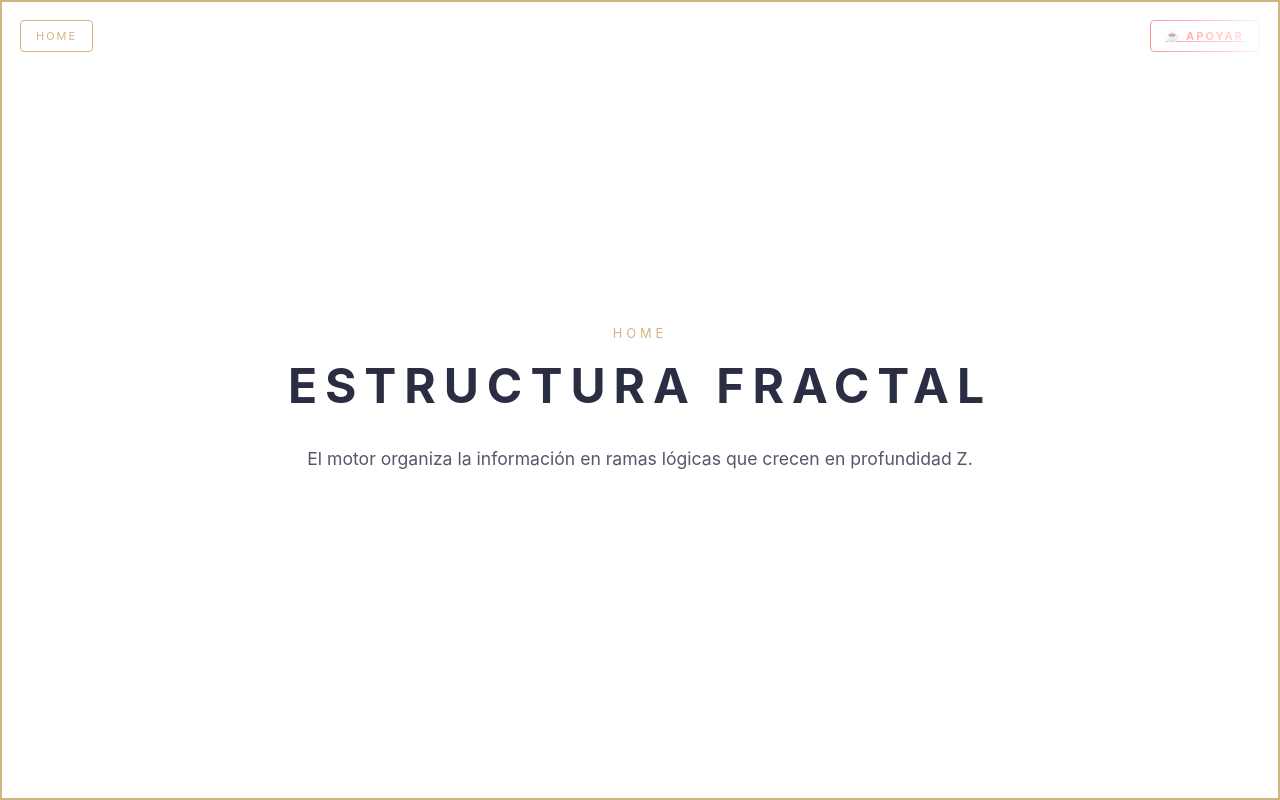
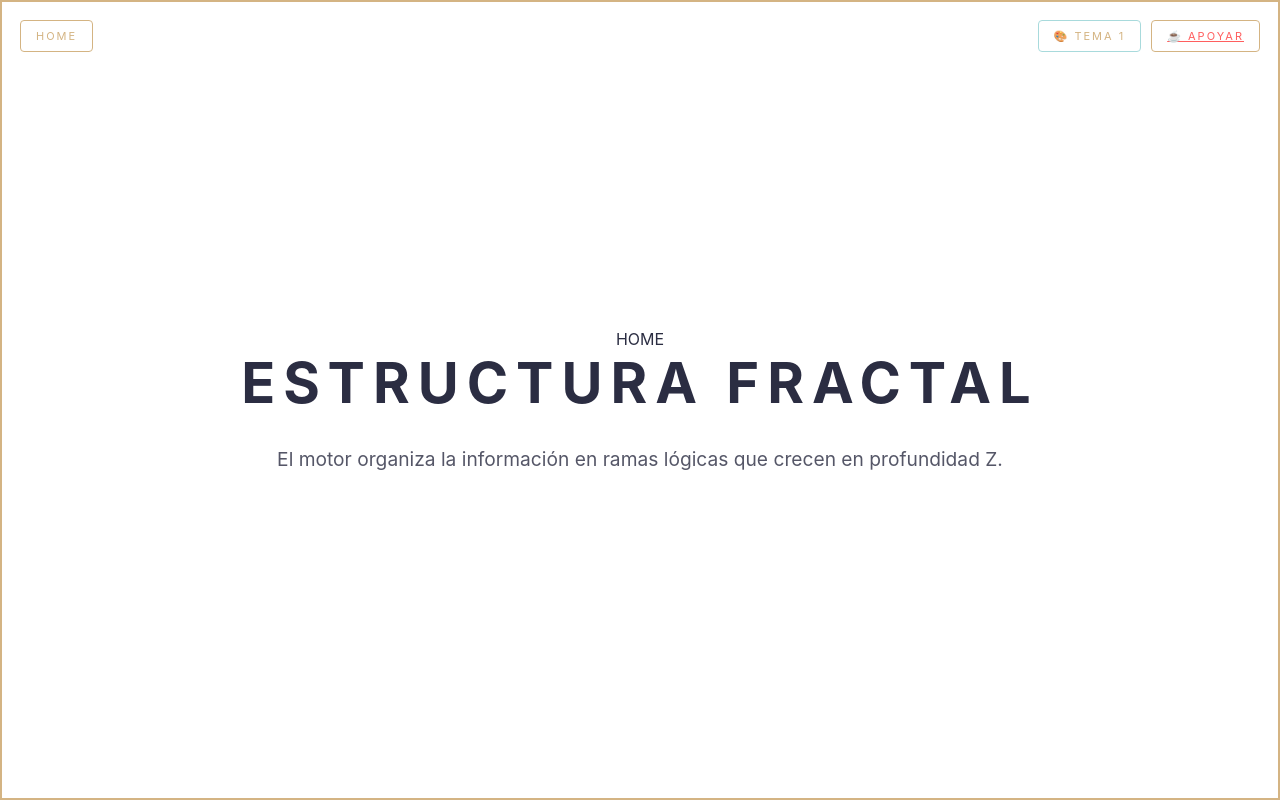
Before and after one commit to mizulegendsstudios/mizu-fractal-engine, a website: page index.html in a window 1280 px wide. Drawn offline with Linux system fonts and the light colour scheme.

Commit message:
Update index.html

```diff
--- a/index.html
+++ b/index.html
@@ -37,116 +37,66 @@
 <head>
     <meta charset="UTF-8">
     <meta name="viewport" content="width=device-width, initial-scale=1.0">
-    <title>Mizu Fractal Engine - Illustrator Edition</title>
+    <title>Mizu Fractal Engine - Manual Interactivo</title>
     <style>
         /**
          * =============================================================================
-         * MIZU FRACTAL ENGINE - Estándar de Navegación Fractal para la Web e IA
-         * Copyright (C) 2026 Moises Núñez / Mizu Legends Studios
-         * Licencia: AGPLv3 | Edición: Illustrator Pastel
+         * MIZU FRACTAL ENGINE - Estándar de Navegación Fractal
+         * Copyright (C) 2026 Moises Núñez / Mizu Legends Studios - Licencia AGPLv3
          * =============================================================================
          */
 
         :root {
-            /* Paleta Pastel Seco / Ilustración Premium */
-            --hex-gold: #d4b483;     /* Tiza Dorado */
-            --hex-blue: #a8dadc;     /* Azul Hielo Seco */
-            --bg-dark: #2b2d42;      /* Carbón Suave */
-            --bg-card: #edf2f4;      /* Papel Crema */
-            --text-main: #2b2d42;    /* Tinta Oscura */
-            --glass: rgba(255, 255, 255, 0.7);
-            --transition: 0.7s cubic-bezier(0.19, 1, 0.22, 1);
+            /* Tema 1: Illustrator Pastel (Default) */
+            --hex-gold: #d4b483; --hex-blue: #a8dadc; --bg-dark: #2b2d42;
+            --bg-card: #edf2f4; --text-main: #2b2d42; --glass: rgba(255, 255, 255, 0.7);
+            --transition: 0.8s cubic-bezier(0.2, 1, 0.2, 1);
         }
 
+        /* Definición de Temas Cíclicos */
+        body.theme-2 { --hex-gold: #c8aa6e; --bg-dark: #010a13; --bg-card: #091428; --text-main: #f0e6d2; --glass: rgba(1, 10, 19, 0.8); } /* LoL Dark */
+        body.theme-3 { --hex-gold: #ff758c; --bg-dark: #2b0b3d; --bg-card: #f9f7f7; --text-main: #2b0b3d; --glass: rgba(255, 255, 255, 0.8); } /* Cyber Pastel */
+        body.theme-4 { --hex-gold: #4a4e69; --bg-dark: #22223b; --bg-card: #9a8c98; --text-main: #22223b; --glass: rgba(255, 255, 255, 0.5); } /* Industrial */
+        body.theme-5 { --hex-gold: #2d6a4f; --bg-dark: #081c15; --bg-card: #d8f3dc; --text-main: #081c15; --glass: rgba(216, 243, 220, 0.8); } /* Forest Nature */
+
         * { margin: 0; padding: 0; box-sizing: border-box; outline: none; }
+        body { background: var(--bg-dark); color: var(--text-main); font-family: "Inter", sans-serif; overflow: hidden; perspective: 2000px; height: 100vh; transition: background 0.5s ease; }
 
-        body {
-            background: var(--bg-dark);
-            color: var(--text-main);
-            font-family: "Inter", "Beaufort for LOL", sans-serif;
-            overflow: hidden;
-            perspective: 2000px;
-            height: 100vh;
-        }
-
-        /* --- HUD NAVBAR --- */
-        .hud-nav {
-            position: fixed;
-            top: 0; width: 100%;
-            padding: 20px;
-            z-index: 1000;
-            display: flex;
-            gap: 10px;
-            overflow-x: auto;
-            mask-image: linear-gradient(to right, black 85%, transparent 100%);
-        }
+        .hud-nav { position: fixed; top: 0; width: 100%; padding: 20px; z-index: 1000; display: flex; gap: 10px; overflow-x: auto; scrollbar-width: none; }
         .hud-nav::-webkit-scrollbar { display: none; }
 
         .crumb {
-            white-space: nowrap; font-size: 11px; letter-spacing: 2px;
-            color: var(--hex-gold); padding: 8px 15px;
-            background: var(--glass); border: 1px solid var(--hex-gold);
-            backdrop-filter: blur(10px); cursor: pointer;
-            text-transform: uppercase; border-radius: 4px;
+            white-space: nowrap; font-size: 11px; letter-spacing: 2px; color: var(--hex-gold);
+            padding: 8px 15px; background: var(--glass); border: 1px solid var(--hex-gold);
+            backdrop-filter: blur(10px); cursor: pointer; text-transform: uppercase; border-radius: 4px;
+            transition: 0.3s; display: flex; align-items: center;
         }
 
-        /* --- STAGE & NODES --- */
-        #stage {
-            width: 100vw; height: 100vh;
-            display: flex; transform-style: preserve-3d;
-        }
+        #stage { width: 100vw; height: 100vh; display: flex; transform-style: preserve-3d; }
 
-        @media (orientation: portrait) {
-            #stage { flex-direction: column; }
-            .node { flex: 1; width: 100%; height: 33.33vh; }
-            .node-detail { display: none; }
-        }
-
+        /* Responsividad */
+        @media (orientation: portrait) { #stage { flex-direction: column; } .node { flex: 1; height: 33.33vh; } .node-detail { display: none; } }
         @media (orientation: landscape) {
-            #stage {
-                flex-direction: column;
-                overflow-y: auto;
-                scroll-snap-type: y mandatory;
-            }
-            .node {
-                flex: 0 0 100vh;
-                scroll-snap-align: start;
-                padding: 100px;
-            }
-            .node-detail { display: block; margin-top: 30px; opacity: 0.8; font-size: 1.1rem; max-width: 700px; line-height: 1.6; }
+            #stage { flex-direction: column; overflow-y: auto; scroll-snap-type: y mandatory; }
+            .node { flex: 0 0 100vh; scroll-snap-align: start; padding: 100px; }
+            .node-detail { display: block; margin-top: 30px; opacity: 0.8; font-size: 1.2rem; max-width: 800px; }
         }
 
         .node {
-            display: flex; flex-direction: column;
-            align-items: center; justify-content: center;
-            position: relative; background: var(--bg-card);
-            border-bottom: 2px solid rgba(0,0,0,0.05);
-            transition: all var(--transition);
-            cursor: pointer;
-            text-align: center;
+            display: flex; flex-direction: column; align-items: center; justify-content: center;
+            position: relative; background: var(--bg-card); border-bottom: 2px solid rgba(0,0,0,0.05);
+            transition: transform var(--transition), opacity var(--transition), filter var(--transition), background 0.3s;
+            cursor: pointer; text-align: center;
         }
 
-        .node:focus {
-            background: #fff;
-            border: 2px solid var(--hex-gold);
-            box-shadow: 0 0 30px rgba(212, 180, 131, 0.2);
-            z-index: 10;
-        }
+        .node:focus { background: #fff; border: 2px solid var(--hex-gold); box-shadow: 0 0 40px rgba(0,0,0,0.1); z-index: 10; }
+        .node h2 { font-size: 3.5rem; text-transform: uppercase; letter-spacing: 8px; color: inherit; }
 
-        .node-tag {
-            font-size: 0.8rem; color: var(--hex-gold);
-            text-transform: uppercase; letter-spacing: 4px; margin-bottom: 15px;
-        }
-
-        .node h2 { font-size: 3rem; text-transform: uppercase; letter-spacing: 8px; color: var(--bg-dark); }
-
-        /* --- ANIMATIONS --- */
-        .zoom-forward { transform: translateZ(1200px); opacity: 0; filter: blur(15px); }
-        .spawn-in { animation: spawn var(--transition) forwards; }
-        @keyframes spawn {
-            0% { transform: scale(0.9) translateZ(-500px); opacity: 0; }
-            100% { transform: scale(1) translateZ(0); opacity: 1; }
-        }
+        /* Animaciones Cinéticas */
+        .anim-forward { transform: translateZ(1500px); opacity: 0; filter: blur(20px); }
+        .anim-backward { transform: translateZ(-1000px) scale(0.8); opacity: 0; filter: blur(10px); }
+        .spawn { animation: spawnIn var(--transition) forwards; }
+        @keyframes spawnIn { 0% { transform: translateZ(-800px) scale(0.9); opacity: 0; } 100% { transform: translateZ(0) scale(1); opacity: 1; } }
     </style>
 </head>
 <body>
@@ -164,7 +114,7 @@
             osc.type = 'square';
             osc.frequency.setValueAtTime(freq, this.ctx.currentTime);
             gain.gain.setValueAtTime(0.04, this.ctx.currentTime);
-            gain.gain.exponentialRampToValueAtTime(0.0001, this.ctx.currentTime + 0.04);
+            gain.gain.exponentialRampToValueAtTime(0.0001, this.ctx.currentTime + 0.05);
             osc.connect(gain); gain.connect(this.ctx.destination);
             osc.start(); osc.stop(this.ctx.currentTime + 0.05);
         }
@@ -172,90 +122,76 @@
 
     let fractalData = {};
     let historyStack = ['HOME'];
+    let currentTheme = 1;
 
-    // Cargar datos desde JSON externo
     async function loadData() {
         try {
             const response = await fetch('data.json');
             fractalData = await response.json();
+        } catch (e) {
+            fractalData = {"HOME": {"items": ["Error: Carga data.json"], "desc": "Sube el archivo al repo."}};
+        }
         loadFromURL();
-        } catch (e) {
-            console.error("Error cargando data.json. Usando datos de respaldo.");
-            fractalData = {"HOME": {"items": ["Error: JSON no encontrado"], "desc": "Revisa tu data.json"}};
-            render('HOME');
-        }
     }
 
-    function updateURL() {
-        window.location.hash = historyStack.join('/');
-    }
-
-    function loadFromURL() {
-        const hash = window.location.hash.replace('#/', '').replace('#', '');
-        if (hash) {
-            historyStack = hash.split('/');
-            render(historyStack[historyStack.length - 1], 'forward');
-        } else {
-            render('HOME');
-        }
+    function toggleTheme() {
+        currentTheme = currentTheme >= 5 ? 1 : currentTheme + 1;
+        document.body.className = currentTheme === 1 ? '' : `theme-${currentTheme}`;
+        AudioEngine.tic(1500);
     }
 
     function render(node, direction = 'forward') {
         const stage = document.getElementById('stage');
         const oldNodes = document.querySelectorAll('.node');
 
-        oldNodes.forEach(n => n.classList.add('zoom-forward'));
+        oldNodes.forEach(n => n.classList.add(direction === 'forward' ? 'anim-forward' : 'anim-backward'));
 
         setTimeout(() => {
             stage.innerHTML = '';
             const key = node.toUpperCase();
-            const data = fractalData[key] || { items: [], desc: 'Perfil detallado y terminal.' };
-
-            // Calle sin salida: Nivel 5 o datos vacíos
+            const data = fractalData[key] || { items: [], desc: "Contenido terminal del manual." };
             const isTerminal = historyStack.length > 4 || data.items.length === 0;
 
             if (isTerminal) {
-                stage.innerHTML = `
-                <div class="node spawn-in" tabIndex="0">
-                    <div class="node-tag">Perfil Terminal</div>
-                    <h2>${node}</h2>
-                    <div class="node-detail">${data.desc}</div>
-                </div>`;
+                const div = createNode(node, "PUNTO FINAL", data.desc, true);
+                stage.appendChild(div);
             } else {
                 data.items.forEach((name, i) => {
+                    stage.appendChild(createNode(name, key, fractalData[name.toUpperCase()]?.desc || "Explora este módulo...", false));
+                });
+            }
+            updateHUD();
+            stage.querySelector('.node')?.focus();
+        }, 400);
+    }
+
+    function createNode(name, tag, desc, terminal) {
         const div = document.createElement('div');
-                    div.className = `node spawn-in`;
+        div.className = `node spawn`;
         div.tabIndex = 0;
-                    div.innerHTML = `
-                        <div class="node-tag">${key}</div>
-                        <h2>${name}</h2>
-                        <div class="node-detail">${fractalData[name.toUpperCase()]?.desc || 'Haz clic o pulsa Enter para profundizar.'}</div>
-                    `;
+        div.innerHTML = `<div class="node-tag">${tag}</div><h2>${name}</h2><div class="node-detail">${desc}</div>`;
 
-                    div.onclick = () => {
-                        AudioEngine.tic(1100);
+        const executeNav = () => {
+            if(terminal) return;
+            AudioEngine.tic(1200);
             historyStack.push(name);
-                        updateURL();
+            window.location.hash = historyStack.join('/');
             render(name, 'forward');
         };
 
+        div.onclick = executeNav;
         div.onkeydown = (e) => {
-                        if (e.key === 'Enter') { e.preventDefault(); div.click(); }
+            if (e.key === 'Enter') executeNav();
             if (e.key === 'ArrowDown') { e.preventDefault(); div.nextElementSibling?.focus(); }
             if (e.key === 'ArrowUp') { e.preventDefault(); div.previousElementSibling?.focus(); }
         };
-                    stage.appendChild(div);
-                });
-            }
-            updateHUD();
-            const first = stage.querySelector('.node');
-            if(first) first.focus();
-        }, 300);
+        return div;
     }
 
     function updateHUD() {
         const nav = document.getElementById('hud-nav');
         nav.innerHTML = '';
+
         historyStack.forEach((name, i) => {
             const span = document.createElement('span');
             span.className = 'crumb';
@@ -264,22 +200,29 @@
                 if (i === historyStack.length - 1) return;
                 AudioEngine.tic(700);
                 historyStack = historyStack.slice(0, i + 1);
-                updateURL();
+                window.location.hash = historyStack.join('/');
                 render(name, 'backward');
             };
             nav.appendChild(span);
         });
 
-        // Botón Donación Profesional
+        // Botón Temas
+        const themeBtn = document.createElement('span');
+        themeBtn.className = 'crumb';
+        themeBtn.style.marginLeft = 'auto';
+        themeBtn.style.borderColor = 'var(--hex-blue)';
+        themeBtn.innerHTML = `🎨 TEMA ${currentTheme}`;
+        themeBtn.onclick = toggleTheme;
+        nav.appendChild(themeBtn);
+
+        // Botón Donación
         const donateBtn = document.createElement('a');
         donateBtn.className = 'crumb';
         donateBtn.href = "https://www.paypal.com/donate/?hosted_button_id=CE4XEUSEYHQXL";
         donateBtn.target = "_blank";
-        donateBtn.style.cssText = "border-color: #ff5f5f; color: #ff5f5f; font-weight: bold; margin-left: auto;";
+        donateBtn.style.color = "#ff5f5f";
         donateBtn.innerText = "☕ APOYAR";
         nav.appendChild(donateBtn);
-
-        nav.scrollLeft = nav.scrollWidth;
     }
 
     window.addEventListener('keydown', (e) => {
@@ -287,13 +230,20 @@
             if (historyStack.length > 1) {
                 AudioEngine.tic(600);
                 historyStack.pop();
-                updateURL();
+                window.location.hash = historyStack.join('/');
                 render(historyStack[historyStack.length - 1], 'backward');
             }
         }
     });
 
-    window.addEventListener('hashchange', loadFromURL);
+    function loadFromURL() {
+        const hash = window.location.hash.replace('#/', '').replace('#', '');
+        if (hash) {
+            historyStack = hash.split('/').map(s => decodeURIComponent(s));
+            render(historyStack[historyStack.length - 1], 'forward');
+        } else { render('HOME'); }
+    }
+
     loadData();
 </script>
 </body>
```
Lines whose indentation alone changed are shown as unchanged.
